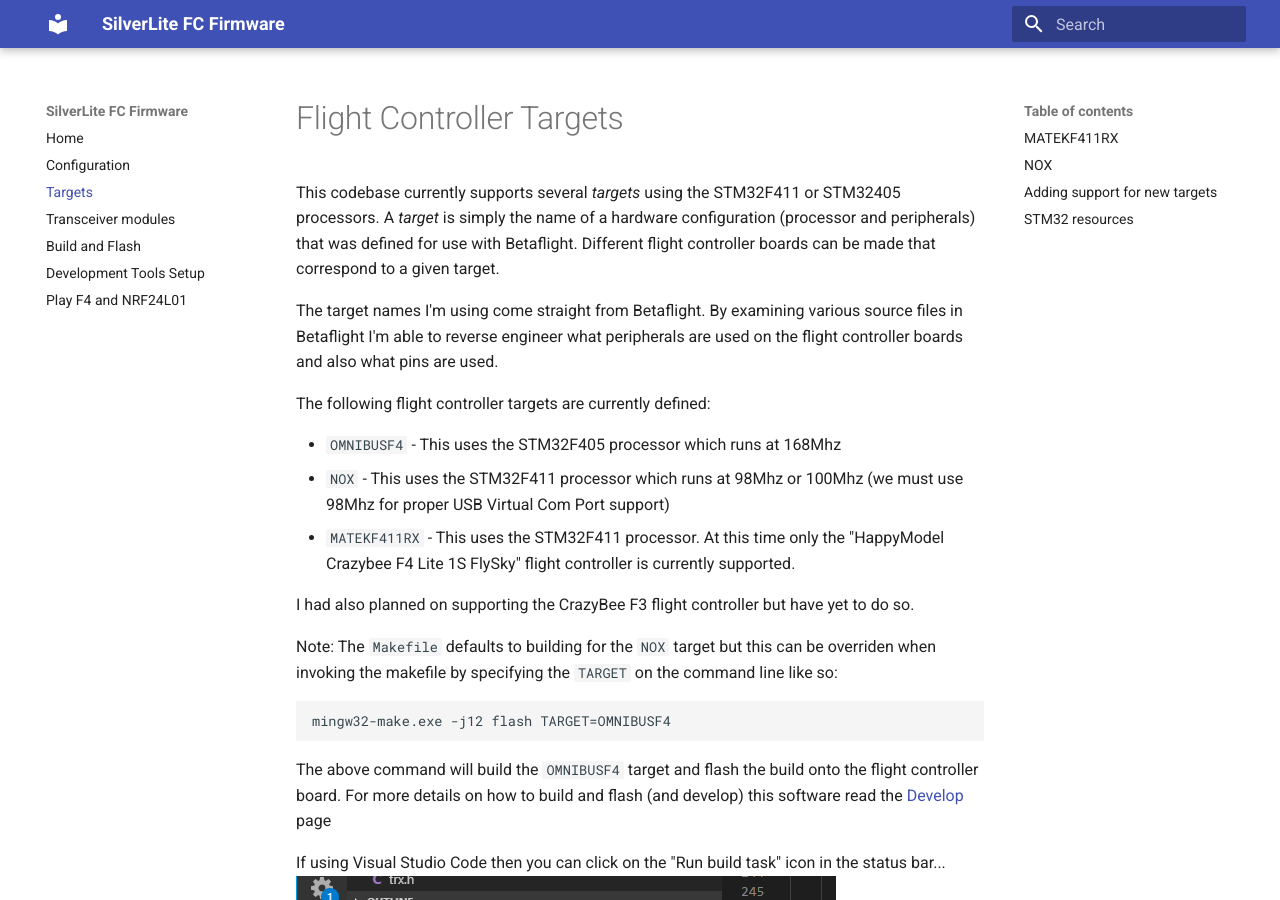
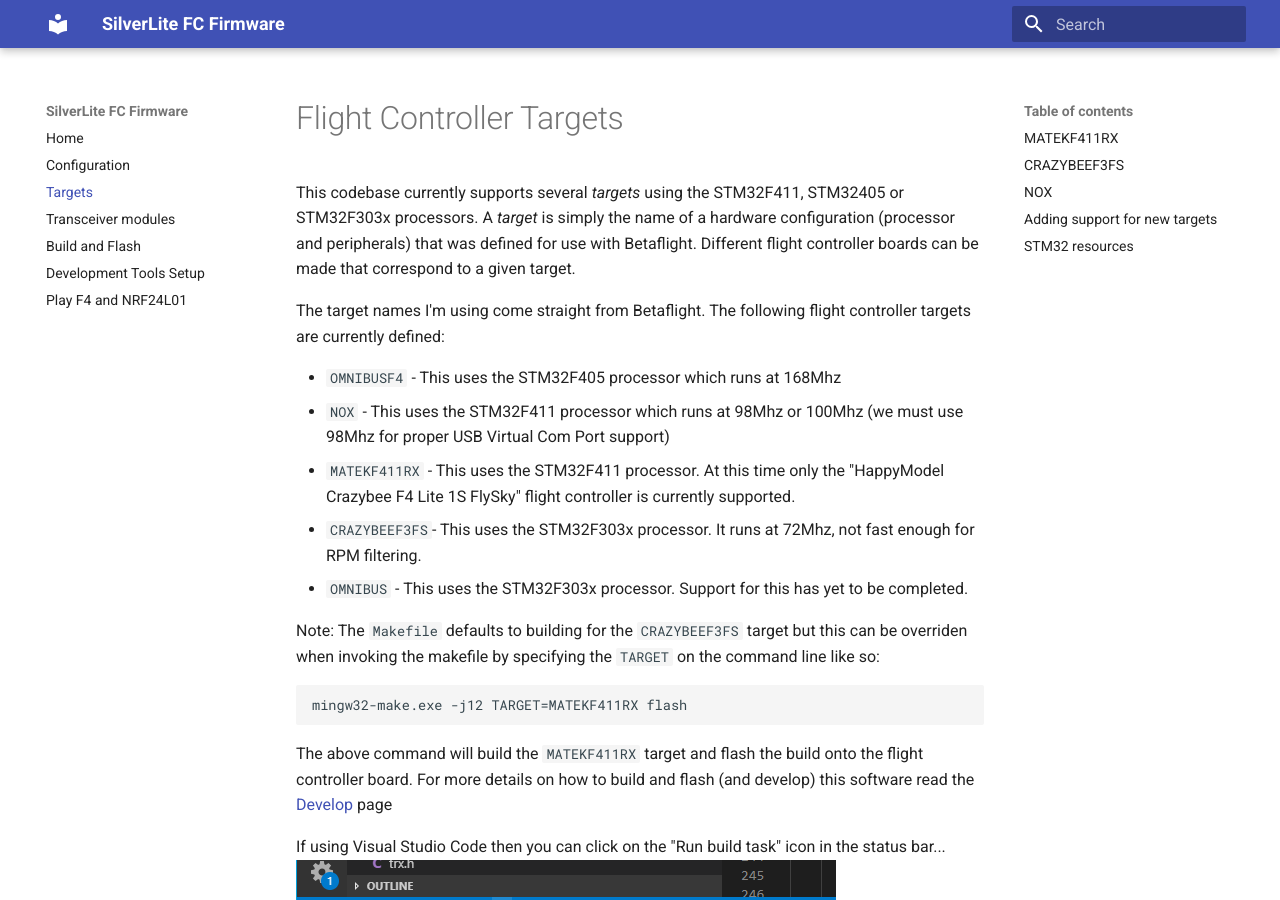
Before and after one commit to sakitume/SilverLite-FC, an MkDocs documentation site: the page built from docs/Targets.md, in a window 1280 px wide and 900 px high. Built offline with MkDocs 1.6.1 and Material for MkDocs 9.7.7, drawn with Linux system fonts in a browser that asks for light colours; some of the changed text lies outside the part shown.

Commit message:
Update documentation

````diff
--- a/docs/Targets.md
+++ b/docs/Targets.md
@@ -2,26 +2,23 @@
 
 # Flight Controller Targets
 
-This codebase currently supports several *targets* using the STM32F411 or STM32405 processors. A *target* is simply the name of a hardware configuration (processor and peripherals) that was defined for use with Betaflight. Different flight controller boards can be made that correspond to a given target.
+This codebase currently supports several *targets* using the STM32F411, STM32405 or STM32F303x processors. A *target* is simply the name of a hardware configuration (processor and peripherals) that was defined for use with Betaflight. Different flight controller boards can be made that correspond to a given target.
 
-The target names I'm using come straight from Betaflight. By examining various source files in Betaflight I'm able to reverse engineer what peripherals are used on the flight controller boards and also what pins are used.
-
-The following flight controller targets are currently defined:
+The target names I'm using come straight from Betaflight. The following flight controller targets are currently defined:
 
 * `OMNIBUSF4` 	- This uses the STM32F405 processor which runs at 168Mhz
 * `NOX`         - This uses the STM32F411 processor which runs at 98Mhz or 100Mhz (we must use 98Mhz for proper USB Virtual Com Port support)
 * `MATEKF411RX` - This uses the STM32F411 processor. At this time only the "HappyModel Crazybee F4 Lite 1S FlySky" flight controller is currently supported.
+* `CRAZYBEEF3FS`- This uses the STM32F303x processor. It runs at 72Mhz, not fast enough for RPM filtering.
+* `OMNIBUS`     - This uses the STM32F303x processor. Support for this has yet to be completed.
 
-I had also planned on supporting the CrazyBee F3 flight controller but have yet to do so.
-
-
-Note: The `Makefile` defaults to building for the `NOX` target but this can be overriden when invoking the makefile by specifying the `TARGET` on the command line like so:
+Note: The `Makefile` defaults to building for the `CRAZYBEEF3FS` target but this can be overriden when invoking the makefile by specifying the `TARGET` on the command line like so:
 
 ```
-mingw32-make.exe -j12 flash TARGET=OMNIBUSF4
+mingw32-make.exe -j12 TARGET=MATEKF411RX flash
 ```
 
-The above command will build the `OMNIBUSF4` target and flash the build onto the flight controller board.
+The above command will build the `MATEKF411RX` target and flash the build onto the flight controller board.
 For more details on how to build and flash (and develop) this software read the [Develop](Develop.md) page
 
 If using Visual Studio Code then you can click on the "Run build task" icon in the status bar...
@@ -41,7 +38,20 @@ This flight controller (and target) also supports an FrSky SPI receiver as well.
 ![CrazebeeF4Lite-Top](images/CrazyBee_F4_Lite_1s_top.jpg)
 ![CrazebeeF4Lite-Bottom](images/CrazyBee_F4_Lite_1s_bottom.jpg)
 
-This is the easiest board to use with SilverLite-FC.
+This is an easy board to use with SilverLite-FC since the RX is on-board and very little configuration is needed.
+
+## `CRAZYBEEF3FS`
+
+This is an older F3 processor based flight controller. It was one of the first whoop boards that featured
+many on-board features such as: OSD, SPI receiver, current metering, BLHeli escs.
+
+Like the Mobula6 board, there is a version of it available with FrSky support. But I don't have one of these so haven't implemented
+support for that version.
+
+![CrazebeeF3FS](images/CrazybeeF3FS-1.webp)
+
+This is an easy board to use with SilverLite-FC since the RX is on-board and very little configuration is needed.
+
 
 
 ## `NOX`
@@ -79,7 +89,9 @@ in the [Transceiver Modules](Transceiver.md) section.
 
 ## Adding support for new targets
 
-This section will contain my notes on what is required to add support for new targets. The notes are largely based on what I performed for adding the `MATEKF411RX` target.
+This section will contain my notes on what is required to add support for new targets. The notes are largely based on what I performed for adding the `MATEKF411RX` and `CRAZYBEEF3FS` targets.
+
+**NOTE: You really don't need to read all of this. It's just here so I can remember what is needed when setting up a new target.**
 
 The project folder structure contains a `Targets` folder that in turn contains subfolders for each of the targets (such as `NOX`, `OMNIBUSF4`). In turn these folders contain the following:
 
````
Also changed, not shown: docs/Configuration.md (+8 -6 lines), docs/Transceiver.md (+8 -4 lines), docs/index.md (+2 -1 lines), docs/images/CrazybeeF3FS-1.webp (added).
